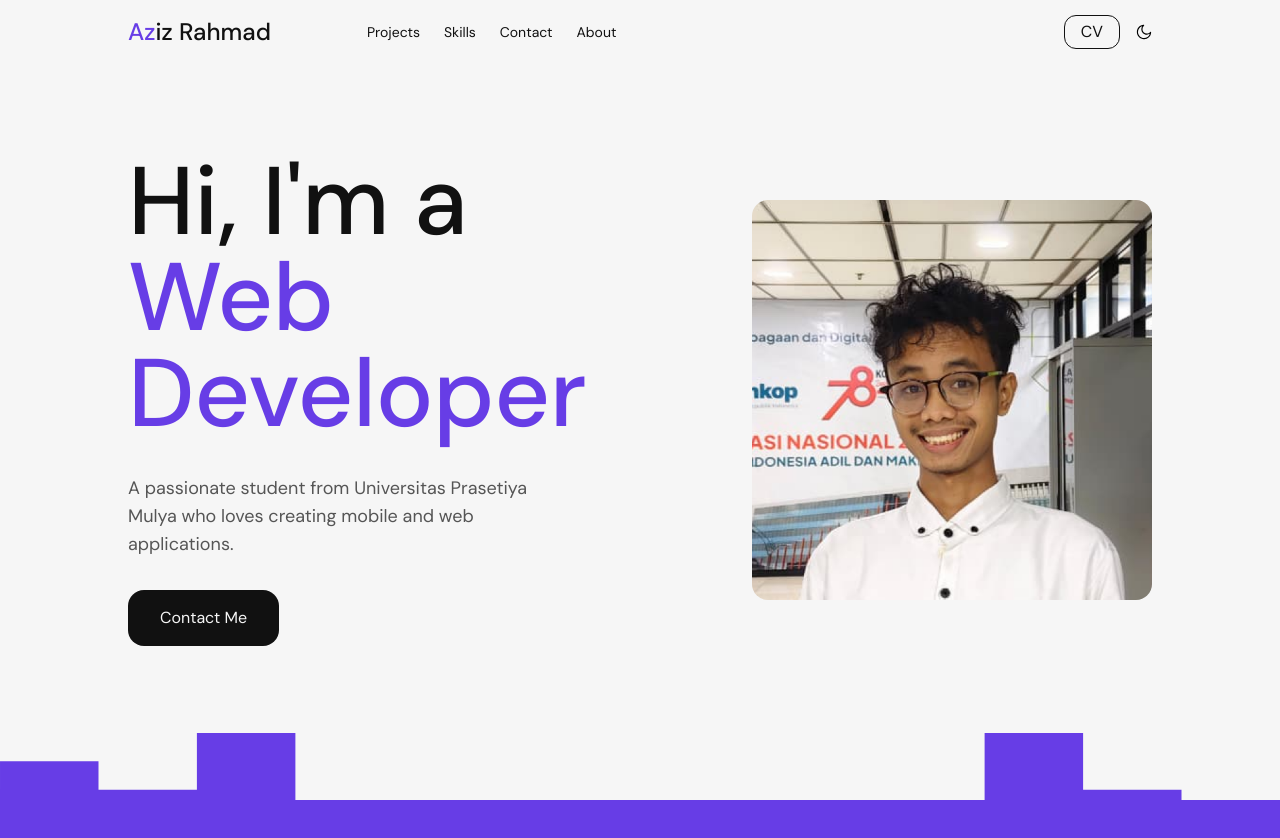
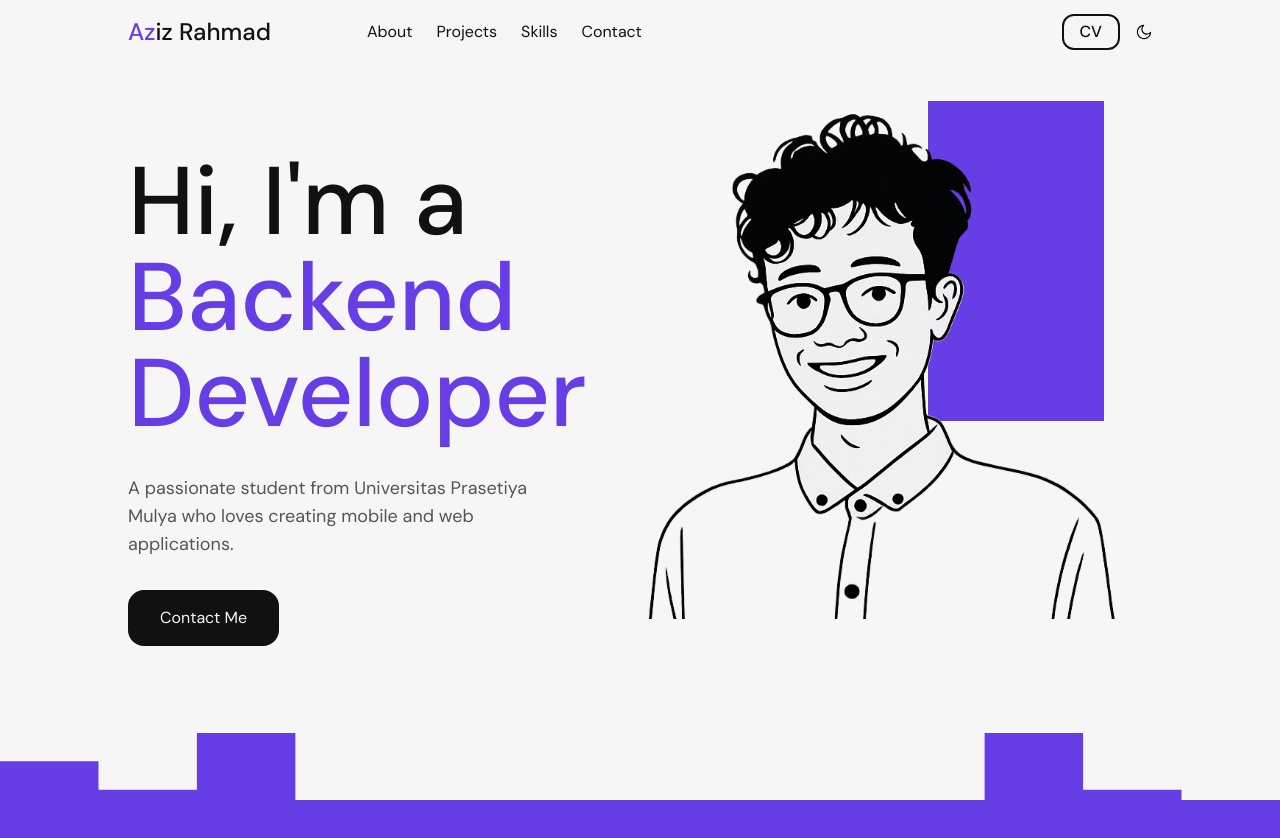
Before and after one commit to rhmdziz/aziz-personal-portofolio, a Next.js app in the folder frontend/: page / in a window 1280 px wide. Shown: the top 838 px of the page. Built offline with nearby package versions, Linux system fonts and the light colour scheme.

Commit message:
Add component and picture at hero

```diff
--- a/frontend/app/layout.js
+++ b/frontend/app/layout.js
@@ -1,7 +1,7 @@
 import { DM_Sans } from "next/font/google";
 import "../styles/globals.css";
 import Footer from "@/components/footer";
-import Navbar from "@/components/navbar";
+import Navbar from "@/components/home/navbar";
 
 export const metadata = {
   title: "Aziz Rahmad",
@@ -18,7 +18,7 @@ export default function RootLayout({ children }) {
   return (
     <html lang="en">
       <body className={` ${fontDM_Sans.variable} antialiased`}>
-        <Navbar />
+
         {children}
         <Footer />
       </body>
--- a/frontend/app/page.js
+++ b/frontend/app/page.js
@@ -1,84 +1,18 @@
 "use client";
-import Image from "next/image";
-import { motion, AnimatePresence } from "framer-motion";
-import { useEffect, useState } from "react";
-import { DownOutlined } from "@ant-design/icons";
-import Link from "next/link";
+
+import About from "@/components/home/about";
+import Hero from "@/components/home/hero";
+import Navbar from "@/components/home/navbar";
+import Main from "@/components/main";
 
 export default function Home() {
-  const roles = ["Full Stack", "Mobile", "Web", "Backend"];
-  const [index, setIndex] = useState(0);
-
-  useEffect(() => {
-    const timer = setInterval(() => {
-      setIndex((prev) => (prev + 1) % roles.length);
-    }, 2500);
-    return () => clearInterval(timer);
-  }, []);
-
   return (
-    <div className="flex flex-col items-center justify-center min-h-screen">
-      {/* Hero Section */}
-      <div className="bg-[var(--background)] w-full relative flex justify-center">
-        <div className="max-w-5xl w-full h-screen flex flex-col-reverse md:flex-row justify-center md:justify-between items-center px-6 md:px-0 relative">
-          <div className="text-left ">
-            <h1 className="text-6xl sm:text-6xl md:text-7xl lg:text-8xl font-medium text-[var(--gray-primary)]">
-              Hi, I'm a
-              <br />
-              <span className="text-[var(--purple)]">
-                <AnimatePresence mode="wait">
-                  <motion.span
-                    key={roles[index]}
-                    initial={{ y: -30, opacity: 0 }}
-                    animate={{ y: 0, opacity: 1 }}
-                    exit={{ y: 0, opacity: 1 }}
-                    transition={{ duration: 0.5, ease: "easeIn" }}
-                    className="inline-block"
-                  >
-                    {roles[index]}
-                  </motion.span>
-                </AnimatePresence>
-                <br /> Developer
-              </span>
-            </h1>
-            <p className="mt-4 md:mt-8 text-[var(--gray-secondary)] text-base sm:text-lg max-w-md mx-auto md:mx-0">
-              A passionate student from Universitas Prasetiya Mulya who loves
-              creating mobile and web applications.
-            </p>
-            <Link href="#contact">
-              <div className="bg-[var(--gray-primary)] inline-block mt-4 md:mt-8 py-4 px-8 rounded-2xl hover:opacity-90">
-                <p className="text-[var(--background)]">Contact Me</p>
-              </div>
-            </Link>
-          </div>
-          <div className="mb-8 md:mb-0">
-            <Image
-              src="/images/me.png"
-              alt="Profile Picture"
-              width={400}
-              height={400}
-              className="mx-auto rounded-2xl object-cover"
-            />
-          </div>
-        </div>
-        <svg
-          className="absolute -bottom-40 pointer-events-none"
-          xmlns="http://www.w3.org/2000/svg"
-          viewBox="0 0 1440 320"
-        >
-          <path
-            fill="#673DE6"
-            fillOpacity="1"
-            d="M0,32L0,96L110.8,96L110.8,128L221.5,128L221.5,64L332.3,64L332.3,224L443.1,224L443.1,288L553.8,288L553.8,160L664.6,160L664.6,224L775.4,224L775.4,192L886.2,192L886.2,192L996.9,192L996.9,160L1107.7,160L1107.7,64L1218.5,64L1218.5,128L1329.2,128L1329.2,224L1440,224L1440,320L1329.2,320L1329.2,320L1218.5,320L1218.5,320L1107.7,320L1107.7,320L996.9,320L996.9,320L886.2,320L886.2,320L775.4,320L775.4,320L664.6,320L664.6,320L553.8,320L553.8,320L443.1,320L443.1,320L332.3,320L332.3,320L221.5,320L221.5,320L110.8,320L110.8,320L0,320L0,320Z"
-          ></path>
-        </svg>
-      </div>
-      <div
-        id="about"
-        className="bg-[var(--purple)] w-full relative flex justify-center"
-      >
-        <div className="max-w-5xl w-full h-screen flex flex-col-reverse md:flex-row justify-center md:justify-between items-center px-6 md:px-0 relative"></div>
-      </div>
-    </div>
+    <>
+      <Navbar />
+      <Main>
+        <Hero />
+        <About />
+      </Main>
+    </>
   );
 }
--- /dev/null
+++ b/frontend/components/home/about.js
@@ -0,0 +1,10 @@
+export default function About() {
+  return (
+    <div
+      id="about"
+      className="bg-[var(--purple)] w-full relative flex justify-center"
+    >
+      <div className="max-w-5xl w-full h-screen flex flex-col-reverse md:flex-row justify-center md:justify-between items-center px-6 md:px-0 relative"></div>
+    </div>
+  );
+}
--- /dev/null
+++ b/frontend/components/home/hero.js
@@ -0,0 +1,76 @@
+import Image from "next/image";
+import Link from "next/link";
+import { motion, AnimatePresence } from "framer-motion";
+import { useEffect, useState } from "react";
+
+export default function Hero() {
+  const roles = ["Full Stack", "Mobile", "Backend", "Frontend"];
+  const [index, setIndex] = useState(0);
+
+  useEffect(() => {
+    const timer = setInterval(() => {
+      setIndex((prev) => (prev + 1) % roles.length);
+    }, 2500);
+    return () => clearInterval(timer);
+  }, []);
+
+  return (
+    <div className="bg-[var(--background)] w-full relative flex justify-center">
+      <div className="max-w-5xl w-full h-screen flex flex-col-reverse md:flex-row justify-center md:justify-between items-center px-6 md:px-0 relative">
+        <div className="text-left ">
+          <h1 className="text-5xl sm:text-6xl md:text-7xl lg:text-8xl font-medium text-[var(--gray-primary)]">
+            Hi, I'm a
+            <br />
+            <span className="text-[var(--purple)]">
+              <AnimatePresence mode="wait">
+                <motion.span
+                  key={roles[index]}
+                  initial={{ y: -30, opacity: 0 }}
+                  animate={{ y: 0, opacity: 1 }}
+                  exit={{ y: 0, opacity: 1 }}
+                  transition={{ duration: 0.5, ease: "easeIn" }}
+                  className="inline-block"
+                >
+                  {roles[index]}
+                </motion.span>
+              </AnimatePresence>
+              <br /> Developer
+            </span>
+          </h1>
+          <p className="mt-4 md:mt-8 text-[var(--gray-secondary)] text-base sm:text-lg max-w-md mx-auto md:mx-0">
+            A passionate student from Universitas Prasetiya Mulya who loves
+            creating mobile and web applications.
+          </p>
+          <Link href="#contact">
+            <div className="bg-[var(--gray-primary)] inline-block mt-4 md:mt-8 py-4 px-8 rounded-2xl hover:opacity-90">
+              <p className="text-[var(--background)]">Contact Me</p>
+            </div>
+          </Link>
+        </div>
+        <div className="mb-8 md:mb-0 relative">
+          <Image
+            src="/images/art.png"
+            alt="Profile Picture"
+            width={600}
+            height={800}
+            className="mx-auto rounded-2xl object-cover z-10 relative"
+          />
+          <div className="md:h-32"></div>
+
+          <div className="hidden md:block absolute top-12 right-12 w-44 z-0 h-80 bg-[var(--purple)] pointer-events-none"></div>
+        </div>
+      </div>
+      <svg
+        className="absolute -bottom-40 pointer-events-none"
+        xmlns="http://www.w3.org/2000/svg"
+        viewBox="0 0 1440 320"
+      >
+        <path
+          fill="#673DE6"
+          fillOpacity="1"
+          d="M0,32L0,96L110.8,96L110.8,128L221.5,128L221.5,64L332.3,64L332.3,224L443.1,224L443.1,288L553.8,288L553.8,160L664.6,160L664.6,224L775.4,224L775.4,192L886.2,192L886.2,192L996.9,192L996.9,160L1107.7,160L1107.7,64L1218.5,64L1218.5,128L1329.2,128L1329.2,224L1440,224L1440,320L1329.2,320L1329.2,320L1218.5,320L1218.5,320L1107.7,320L1107.7,320L996.9,320L996.9,320L886.2,320L886.2,320L775.4,320L775.4,320L664.6,320L664.6,320L553.8,320L553.8,320L443.1,320L443.1,320L332.3,320L332.3,320L221.5,320L221.5,320L110.8,320L110.8,320L0,320L0,320Z"
+        ></path>
+      </svg>
+    </div>
+  );
+}
--- a/frontend/components/navbar.js
+++ b/frontend/components/home/navbar.js
@@ -29,23 +29,23 @@ export default function Navbar() {
         isScrolled ? "bg-[var(--background)] shadow" : "bg-[var(--background)]"
       }`}
     >
-      <div className="max-w-5xl flex justify-between items-center w-full">
-        <div className="flex items-center gap-24">
-          <Link href="/" className="text-lg md:text-2xl font-medium">
+      <div className="max-w-5xl flex justify-between items-center w-full px-6 md:px-0">
+        <div className="flex items-center gap-24 ">
+          <a href="#" className="text-2xl font-medium">
             <p className="py-2">
               <span className="text-[var(--purple)]">Az</span>
               <span className="text-[var(--gray-primary)]">iz Rahmad</span>
             </p>
-          </Link>
-          <ul className="hidden md:flex items-center gap-6 text-sm">
+          </a>
+          <ul className="hidden md:flex items-center gap-6">
             {[
-              { name: "Projects", href: "/projects" },
-              { name: "Skills", href: "/skills" },
-              { name: "Contact", href: "/contact" },
-              { name: "About", href: "/about" },
+              { name: "About", href: "#about" },
+              { name: "Projects", href: "#projects" },
+              { name: "Skills", href: "#skills" },
+              { name: "Contact", href: "#contact" },
             ].map((item) => (
               <li key={item.name}>
-                <Link
+                <a
                   href={item.href}
                   className="
                     relative text-[var(--gray-primary)] transition-all duration-300
@@ -56,7 +56,7 @@ export default function Navbar() {
                   "
                 >
                   {item.name}
-                </Link>
+                </a>
               </li>
             ))}
           </ul>
@@ -64,8 +64,8 @@ export default function Navbar() {
 
         <div className="flex items-center gap-4">
           <Link href="/cv/aziz">
-            <div className="border rounded-xl px-4 text-[var(--gray-primary)] hover:text-[var(--purple)] transition">
-              <p className="py-1">CV</p>
+            <div className="border-2 rounded-xl px-4 text-[var(--gray-primary)] hover:text-[var(--purple)] transition">
+              <p className="py-1 font-medium">CV</p>
             </div>
           </Link>
 
--- /dev/null
+++ b/frontend/components/main.js
@@ -0,0 +1,7 @@
+export default function Main({ children }) {
+  return (
+    <main className="flex flex-col items-center justify-center min-h-screen">
+      {children}
+    </main>
+  );
+}
```
Also changed, not shown: frontend/public/images/art.png (added).
